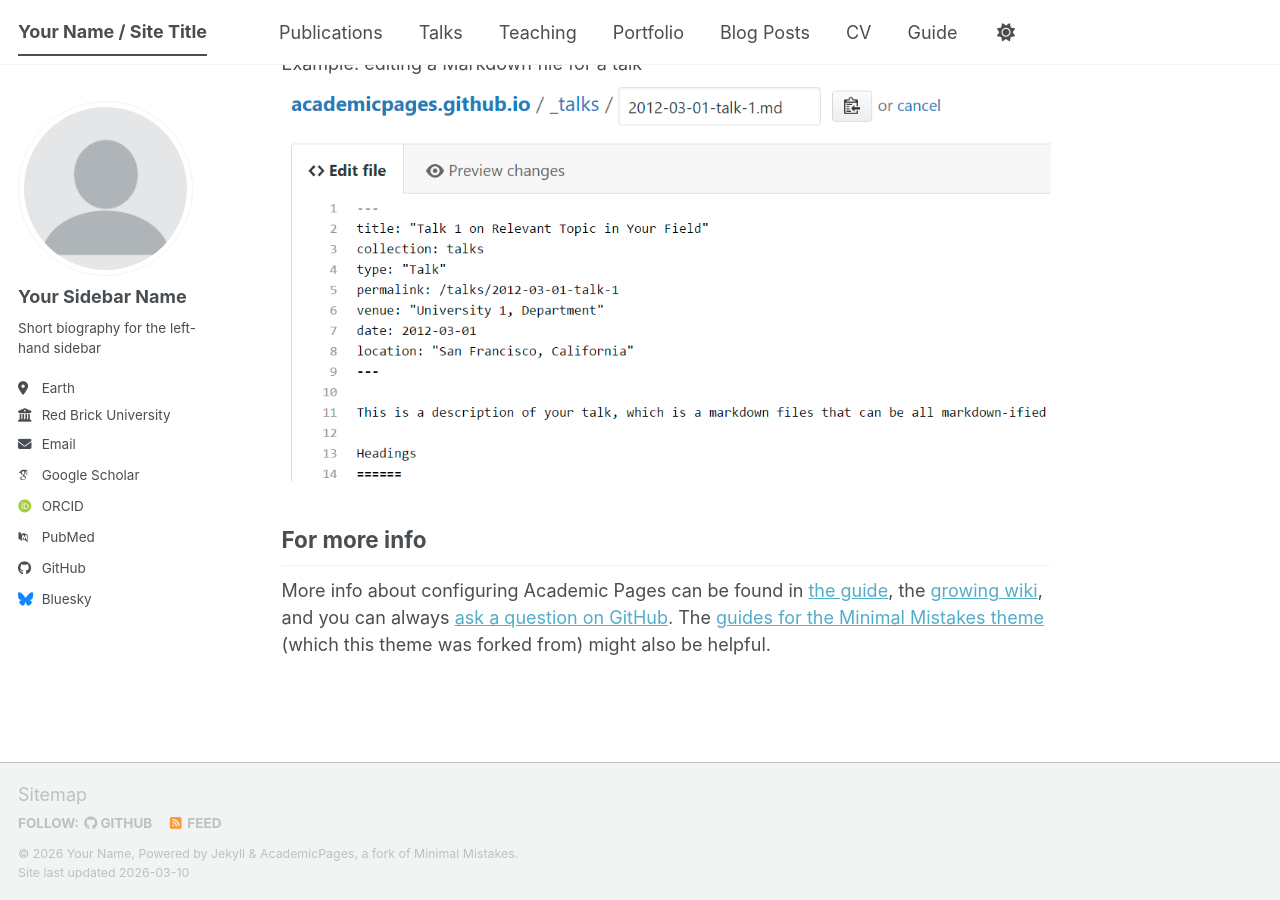
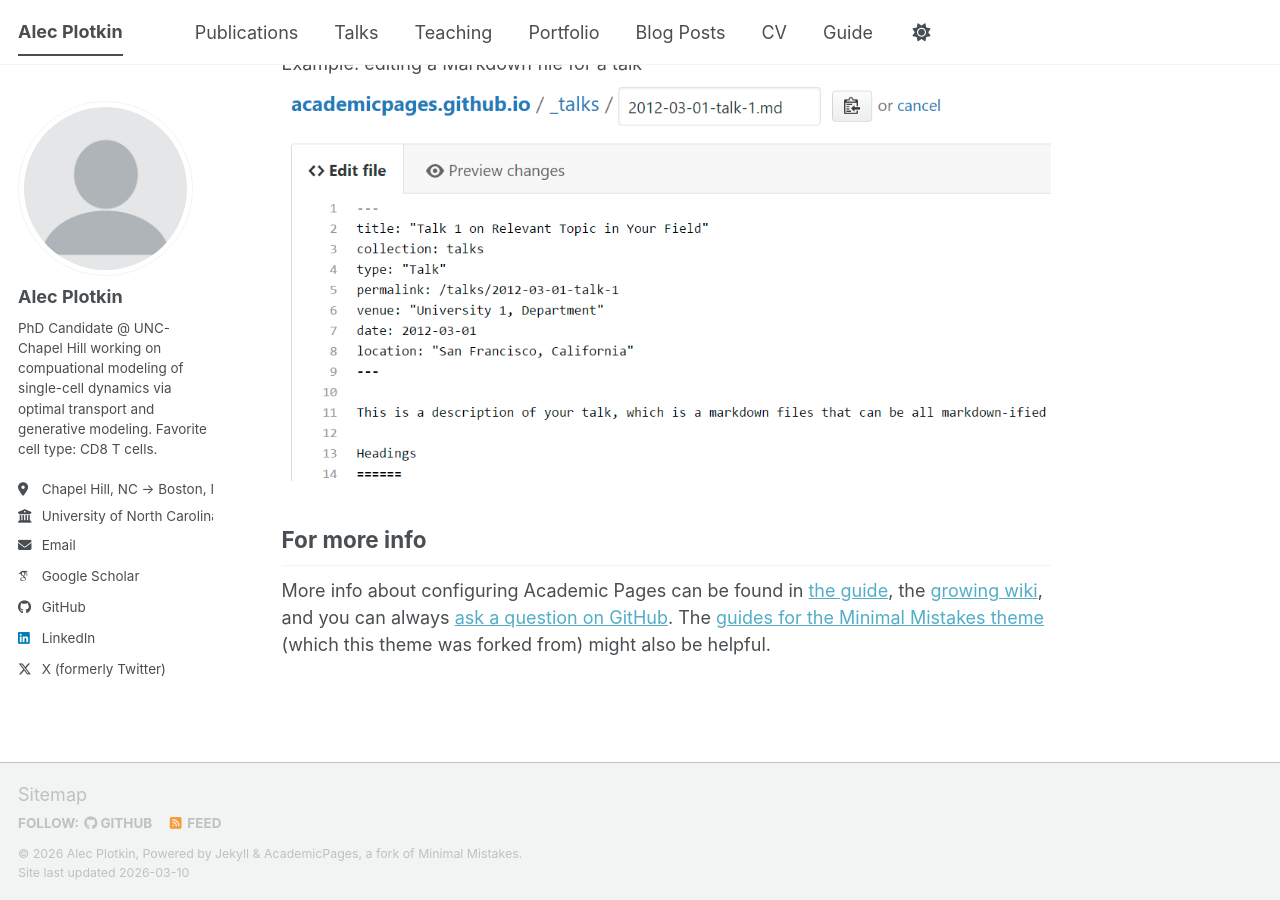
Before and after one commit to alecplotkin/alecplotkin.github.io, a Jekyll site: the page built from _pages/about.md, in a window 1280 px wide and 900 px high, scrolled down 2720 px. Built offline with Jekyll 4.4.1, drawn with Linux system fonts in a browser that asks for light colours; some web fonts are replaced; a script bundle is joined from its source files by our own code; library files that are not in the unit come from our copies.

Commit message:
Add personal info and socials.

```diff
--- a/_config.yml
+++ b/_config.yml
@@ -9,14 +9,14 @@
 # Basic Site Settings
 locale                   : "en-US"
 site_theme               : "default" # The available themes options are "default", "air", "sunrise", "mint", "dirt" and "contrast"
-title                    : "Your Name / Site Title"
+title                    : "Alec Plotkin"
 title_separator          : "-"
-name                     : &name "Your Name"
-description              : &description "Your Name's academic portfolio"   # Update this with a general description of your site, this is the default if not overridden by a page
-url                      : https://academicpages.github.io # The base hostname & protocol for your site e.g. "https://[your GitHub username].github.io",
+name                     : &name "Alec Plotkin"
+description              : &description "PhD Candidate @ UNC-Chapel Hill"   # Update this with a general description of your site, this is the default if not overridden by a page
+url                      : https://alecplotkin.github.io # The base hostname & protocol for your site e.g. "https://[your GitHub username].github.io",
                                                            # or if you already have some other page hosted on Github then use "https://[your GitHub username].github.io/[Your Repo Name]"
 baseurl                  : "" # the subpath of your site, e.g. "/blog"
-repository               : "academicpages/academicpages.github.io"
+repository               : "alecplotkin/alecplotkin.github.io"
 
 # Site Author - The following control what appear as part of the author content on the side bar.
 #               If a field is blank the icon and link will not appear, otherwise it will be shown.
@@ -24,24 +24,24 @@ repository               : "academicpages/academicpages.github.io"
 author:
   # Biographic information
   avatar           : "profile.png"
-  name             : "Your Sidebar Name"
+  name             : "Alec Plotkin"
   pronouns         : # example: "she/her"
-  bio              : "Short biography for the left-hand sidebar"
-  location         : "Earth"
-  employer         : "Red Brick University"
+  bio              : "PhD Candidate @ UNC-Chapel Hill working on compuational modeling of single-cell dynamics via optimal transport and generative modeling. Favorite cell type: CD8 T cells."
+  location         : "Chapel Hill, NC -> Boston, MA"
+  employer         : "University of North Carolina at Chapel Hill"
   uri              : # URL
-  email            : "none@example.org"
+  email            : "alp.plotkin@gmail.com"
 
   # Academic websites
   academia         : # URL
   arxiv            : # URL - Update with the correct link to your profile
-  googlescholar    : "https://scholar.google.com/citations?user=PS_CX0AAAAAJ"
+  googlescholar    : "https://scholar.google.com/citations?user=YUYNhS4AAAAJ&hl=en"
   inspire-hep      : # URL
   impactstory      : # URL
-  orcid            : "https://orcid.org/yourorcidurl"
+  orcid            : # "https://orcid.org/yourorcidurl"
   semantic         : # URL
   ssrn             : # URL
-  pubmed           : "https://www.ncbi.nlm.nih.gov/pubmed/?term=john+snow"
+  pubmed           : # "https://www.ncbi.nlm.nih.gov/pubmed/?term=john+snow"
   researchgate     : # URL
   scopus           : # URL
   zotero           : # URL
@@ -51,13 +51,13 @@ author:
   bitbucket        : # Username - Update with your username on the site
   codepen          : # Username
   dribbble         : # Username
-  github           : "academicpages"
+  github           : "alecplotkin"
   kaggle           : # Username
   stackoverflow    : # User number or user number and name (i.e., use "1" or "1/jeff-atwood")
 
   # Social media
   artstation       : # Username
-  bluesky          : "bsky.app" # Replace this with you Bluesky username
+  bluesky          : # "bsky.app" # Replace this with you Bluesky username
   facebook         : # Username
   flickr           : # Username
   foursquare       : # Username
@@ -66,7 +66,7 @@ author:
   keybase          : # Username
   instagram        : # Username
   lastfm           : # Username
-  linkedin         : # Username
+  linkedin         : "alecplotkin"
   mastodon         : # URL
   medium           : # URL
   pinterest        : # Username
@@ -74,7 +74,7 @@ author:
   steam            : # Username
   telegram         : # URL
   tumblr           : # Username
-  twitter          : # Username for X / Twitter
+  twitter          : "alecplot"
   vine             : # Username
   weibo            : # Username
   wikipedia        : # Username
```
